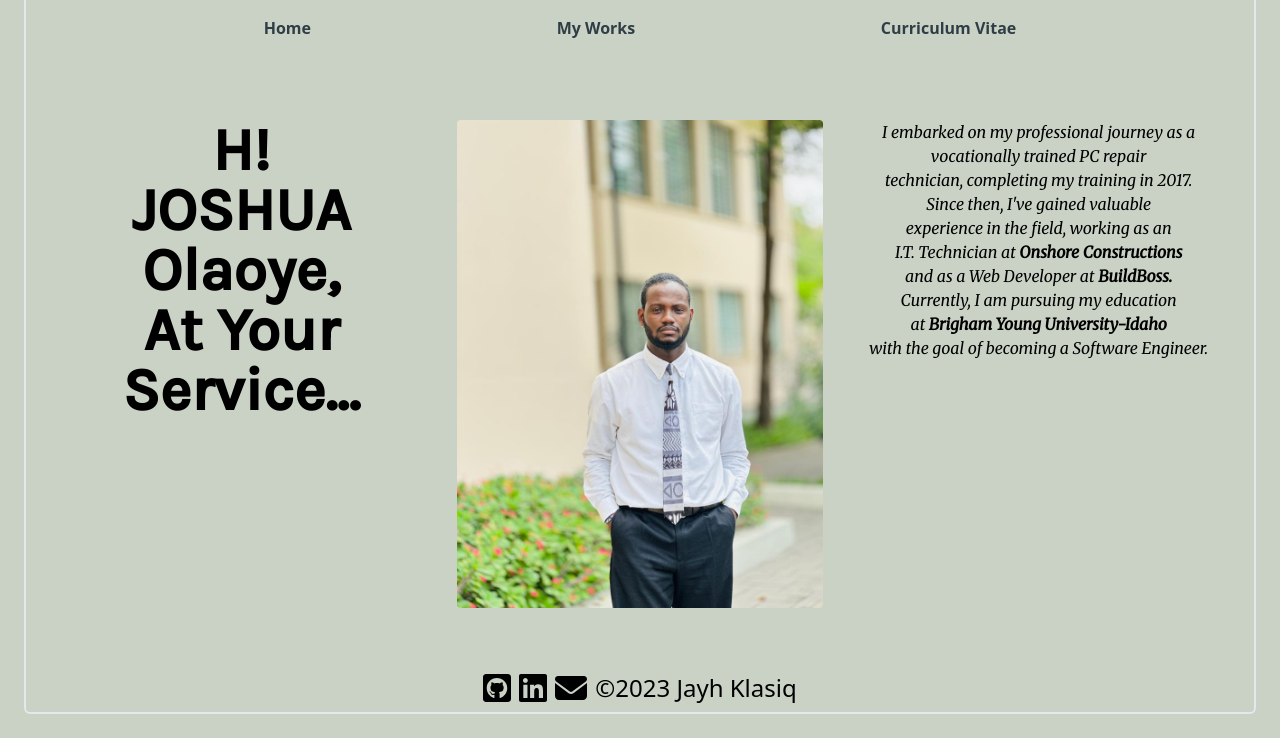
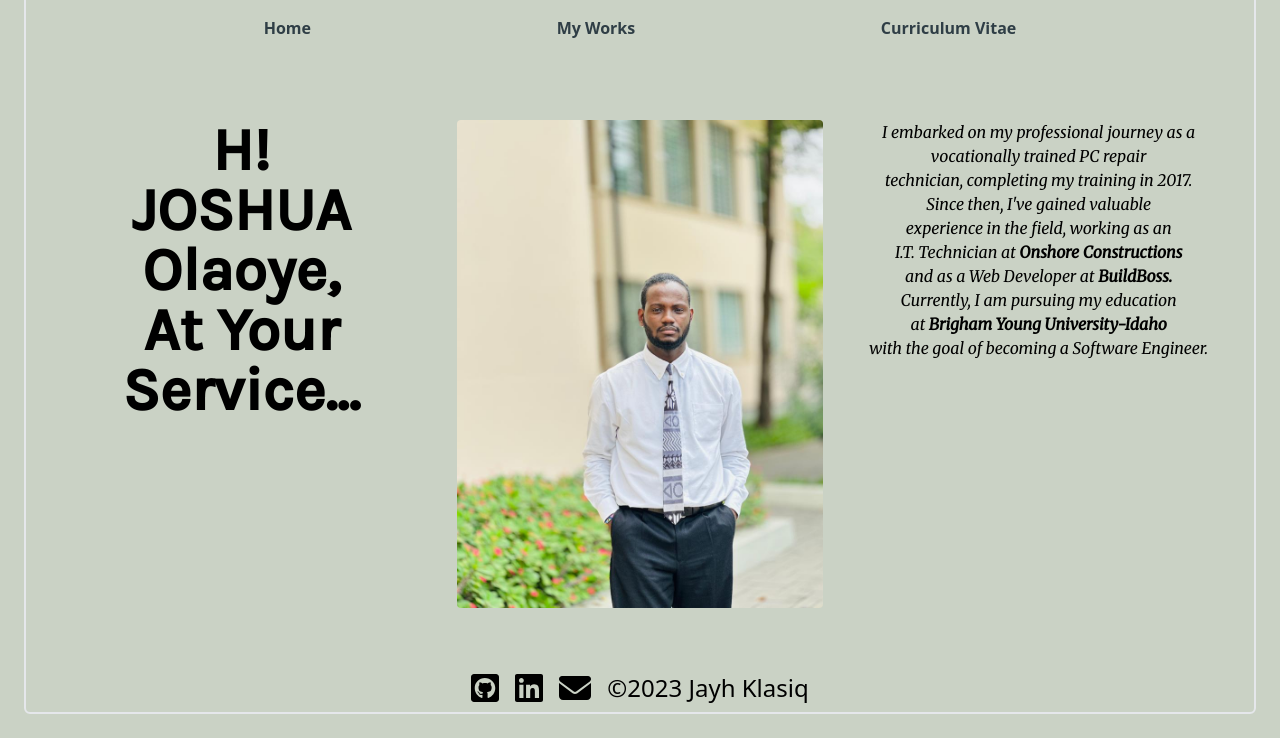
Before and after one commit to jayhklasiq/iamjayhklasiq, a website: page index.html in a window 1280 px wide. Shown: the part 398-1136 px from the top of the page. Drawn offline with nearby package versions, Linux system fonts and the light colour scheme.

Commit message:
minor css changes

```diff
--- a/index.html
+++ b/index.html
@@ -111,7 +111,7 @@
           </div>
         </section>
       </main>
-      <footer class="flex justify-around sm:gap-2 lg:-gap-8">
+      <footer class="flex justify-around gap-4">
         <!-- <div class="flex"> -->
         <a href="https://github.com/jayhklasiq" target="_blank">
           <svg class="hover:h-9" xmlns="http://www.w3.org/2000/svg" height="2em"
@@ -132,7 +132,7 @@
               d="M48 64C21.5 64 0 85.5 0 112c0 15.1 7.1 29.3 19.2 38.4L236.8 313.6c11.4 8.5 27 8.5 38.4 0L492.8 150.4c12.1-9.1 19.2-23.3 19.2-38.4c0-26.5-21.5-48-48-48H48zM0 176V384c0 35.3 28.7 64 64 64H448c35.3 0 64-28.7 64-64V176L294.4 339.2c-22.8 17.1-54 17.1-76.8 0L0 176z" />
           </svg>
         </a>
-        <p class="text-2xl">&copy<span class="year "></span> Jayh Klasiq</p>
+        <p class="lg:text-2xl sm:text-xl">&copy<span class="year "></span> Jayh Klasiq</p>
         <!-- </div> -->
       </footer>
     </div>
```
Also changed, not shown: src/styles/output.css.
